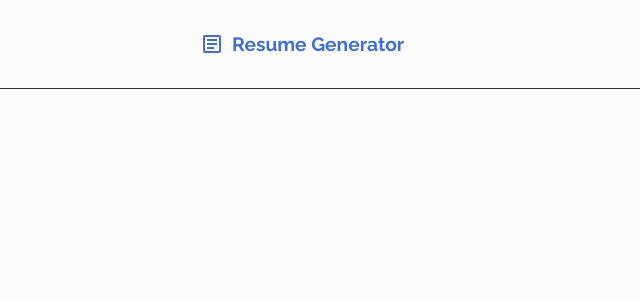
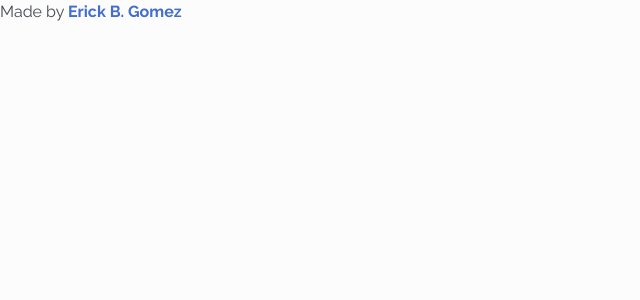
Before and after one commit to ErickBGomez/cv-application, a React (Vite) app: page / in a window 1280 px wide. Shown: the top 300 px of the page, without its empty margins (0-640 px from the left). Built offline with nearby package versions, Linux system fonts and the light colour scheme.

Commit message:
Create Footer

```diff
--- a/src/App.jsx
+++ b/src/App.jsx
@@ -1,4 +1,5 @@
 import ResumeForm from "./components/form/ResumeForm/ResumeForm";
+import Footer from "./components/page-elements/Footer/Footer";
 import Header from "./components/page-elements/Header/Header";
 import Resume from "./components/resume/Resume/Resume";
 
@@ -62,7 +63,8 @@ const data = {
 const App = () => {
   // return <Resume data={data} />;
   // return <ResumeForm />;
-  return <Header />;
+  // return <Header />;
+  return <Footer />;
 };
 
 export default App;
--- a/src/assets/scss/_text-styles.scss
+++ b/src/assets/scss/_text-styles.scss
@@ -87,3 +87,9 @@
   font-size: 1.2rem;
   font-weight: 700;
 }
+
+@mixin footer-link() {
+  @include common-styles;
+  font-size: 1rem;
+  font-weight: 700;
+}
--- /dev/null
+++ b/src/components/page-elements/Footer/Footer.jsx
@@ -0,0 +1,23 @@
+import { Typography } from "antd";
+import "./Footer.scss";
+
+const { Link } = Typography;
+
+const Footer = () => {
+  return (
+    <footer>
+      <span>
+        Made by{" "}
+        <Link
+          className="credits"
+          href="https://github.com/ErickBGomez"
+          target="_blank"
+        >
+          Erick B. Gomez
+        </Link>
+      </span>
+    </footer>
+  );
+};
+
+export default Footer;
--- /dev/null
+++ b/src/components/page-elements/Footer/Footer.scss
@@ -0,0 +1,7 @@
+@use "../../../assets/scss/text-styles";
+
+footer {
+  .credits {
+    @include text-styles.footer-link;
+  }
+}
```
